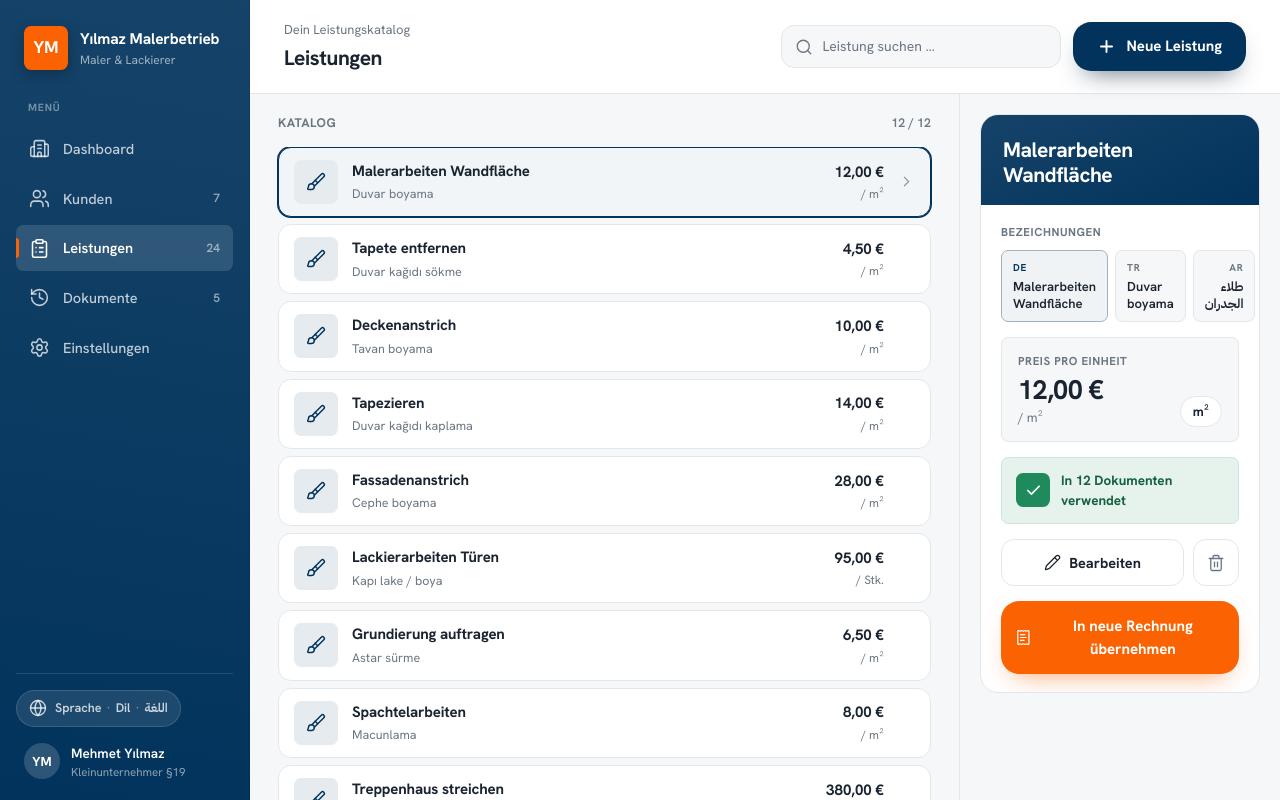
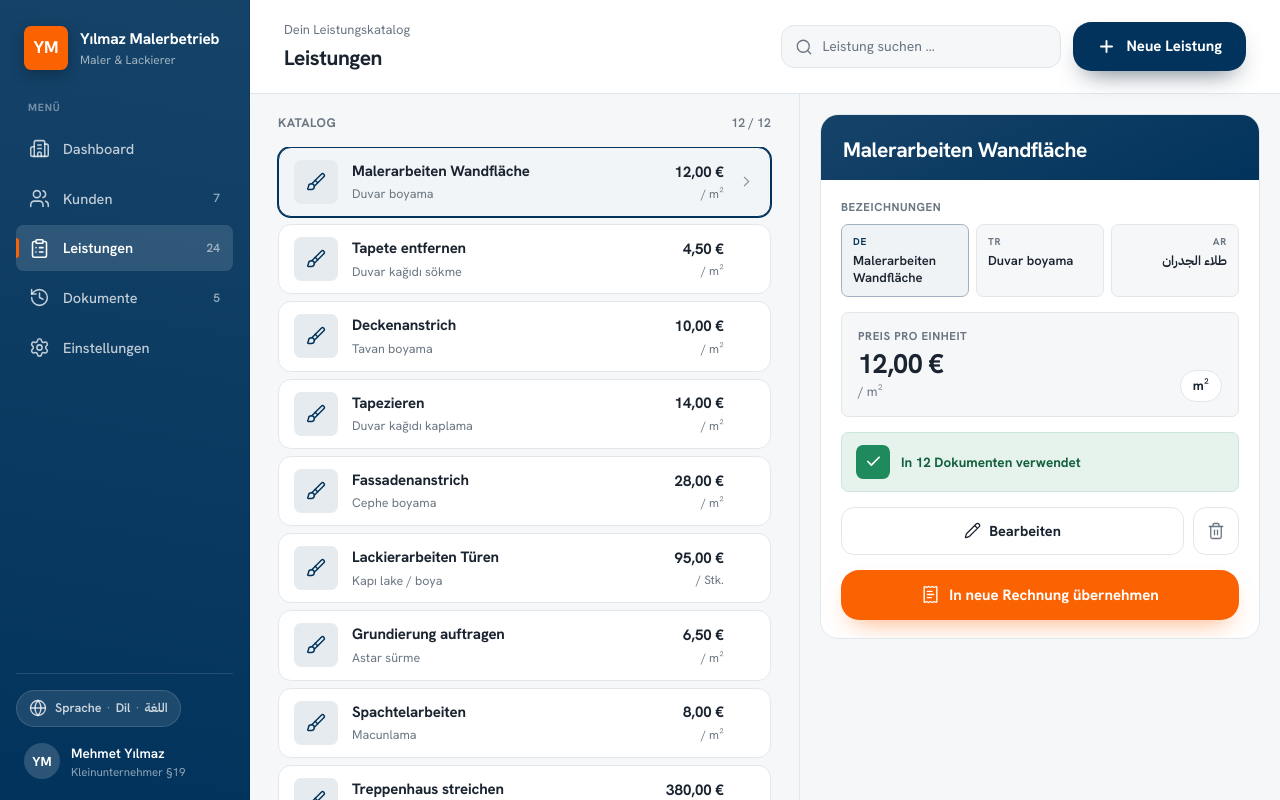
Before and after one commit to BakIava/ZackZack_Rechnung, a Next.js app: page /de/catalog in a window 1280 px wide. Built offline with nearby package versions, Linux system fonts and the light colour scheme.

Commit message:
fix(catalog): increase detail panel width for improved layout

```diff
--- a/components/catalog/catalog-master-detail.css
+++ b/components/catalog/catalog-master-detail.css
@@ -34,7 +34,7 @@
 /* ── Body: Master + Detail nebeneinander, beide scrollbar ───────────────── */
 .cat-body {
   display: grid;
-  grid-template-columns: 1fr 320px;
+  grid-template-columns: 1fr 480px;
   gap: 0;
   flex: 1;
   min-height: 0;
```
